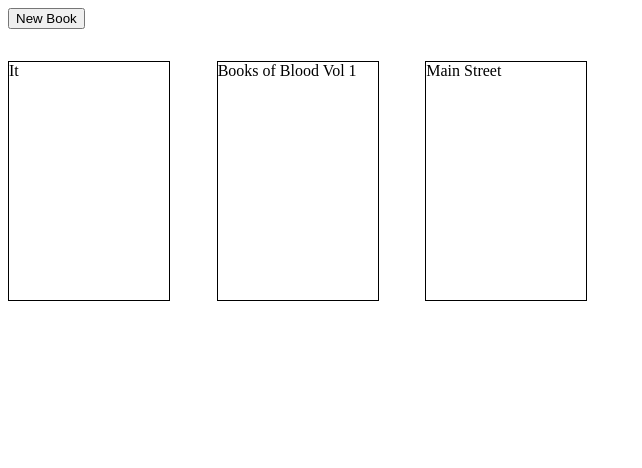
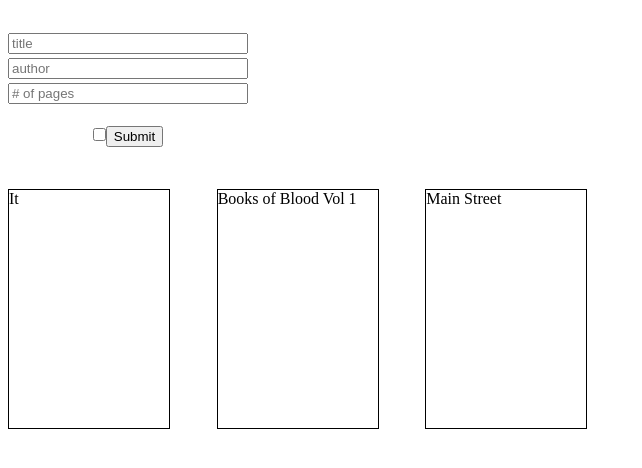
Before and after one commit to CPMSP/library, a plain HTML site: page index.html in a window 1280 px wide. Both pictures are taken after a click on the button "New Book". Shown: the whole page, without its empty margins (0-642 px from the left). Drawn offline with Linux system fonts and the light colour scheme.

Commit message:
basic functions

```diff
--- a/index.html
+++ b/index.html
@@ -9,18 +9,9 @@
 </head>
 <body>
 
-    <!-- <div class="input">
-        <input type="text" name="title" placeholder='title' id="title" required />
-        <input type="text" name="author" placeholder='author' id="author" required />
-        <input type="number" name="pages" placeholder='pages' id="pages" required />
-        <div class="checkbox">
-            <p class="checkbox">Completed ?</p>
-            <input type="checkbox" name="complete" id="complete" />
-        </div>
-        <button type="submit" id='bookSubmit'>Submit</button>
-    </div> -->
-
-    <button type="submit">New Book</button>
+    <div class="addBookContainer">
+    <button type="submit" class="addButton">New Book</button>
+    </div>
 
     <div class="bookShelf"></div>
 
--- a/index.js
+++ b/index.js
@@ -1,11 +1,7 @@
-// const bookTitle = document.querySelector('#title');
-// const bookAuthor = document.querySelector('#author');
-// const bookPages = document.querySelector('#pages');
-// const complete = document.querySelector('#complete');
+const bookShelf = document.querySelector('.bookShelf');
 
-// const submitBook = document.querySelector('#bookSubmit');
-
-const bookShelf = document.querySelector('.bookShelf');
+const input = document.querySelector('.addBookContainer');
+const bookSubmit = document.querySelector('.addButton');
 
 const myLibrary = [
 	{
@@ -41,10 +37,14 @@ function Book(title, author, pages, complete) {
 function addBook(title, author, pages, complete) {
 	let newBook = new Book(title, author, pages, complete);
 	myLibrary.push(newBook);
+	displayBookshelf();
 	console.log(newBook);
 }
 
 function displayBookshelf() {
+	while (bookShelf.firstChild) {
+		bookShelf.removeChild(bookShelf.firstChild);
+	}
 	myLibrary.forEach((book) => {
 		let cover = document.createElement('div');
 		cover.classList.add('bookBinding');
@@ -53,9 +53,56 @@ function displayBookshelf() {
 	});
 }
 
-// submitBook.addEventListener('click', () => {
-// 	addBook(bookTitle.value, bookAuthor.value, bookPages.value, complete.value);
-// 	displayBookshelf();
-// });
+function submitBook() {
+	bookSubmit.classList.add('hidden');
+
+	let newForm = document.createElement('div');
+	newForm.classList.add('input');
+
+	let title = document.createElement('input');
+	title.type = 'text';
+	title.placeholder = 'title';
+
+	let author = document.createElement('input');
+	author.type = 'text';
+	author.placeholder = 'author';
+
+	let pages = document.createElement('input');
+	pages.type = 'number';
+	pages.placeholder = '# of pages';
+
+	let checkboxDiv = document.createElement('div');
+	checkboxDiv.classList.add('checkbox');
+
+	let checkboxPrompt = document.createElement('p');
+	checkboxPrompt.classList.add('checkbox');
+
+	let complete = document.createElement('input');
+	complete.type = 'checkbox';
+	complete.classList.add('checkbox');
+
+	let submit = document.createElement('button');
+	submit.type = 'submit';
+	submit.textContent = 'Submit';
+
+	input.appendChild(newForm);
+
+	newForm.appendChild(title);
+	newForm.appendChild(author);
+	newForm.appendChild(pages);
+	newForm.appendChild(checkboxDiv);
+
+	checkboxDiv.appendChild(checkboxPrompt);
+	checkboxDiv.appendChild(complete);
+	checkboxDiv.appendChild(submit);
+
+	submit.addEventListener('click', () => {
+		addBook(title.value, author.value, pages.value, complete.value);
+		bookSubmit.classList.remove('hidden');
+		input.removeChild(newForm);
+	});
+}
+
+bookSubmit.addEventListener('click', submitBook);
 
 displayBookshelf();
--- a/style.css
+++ b/style.css
@@ -1,5 +1,9 @@
 input {
 	margin-top: .25rem;
+}
+
+.hidden {
+	visibility: hidden;
 }
 
 .bookShelf {
```
